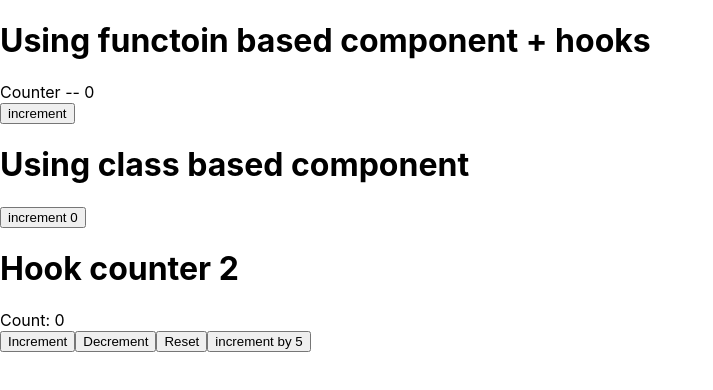
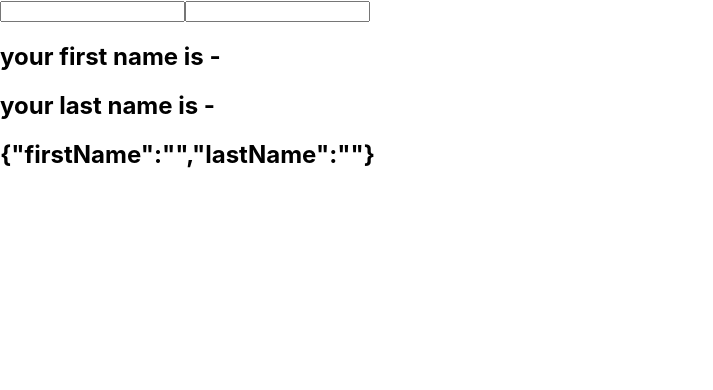
Before and after one commit to thanmaisai-asc/React, a React (Create React App) app in the folder prj1/: page / in a window 1280 px wide. Shown: the top 390 px of the page, without its empty margins (0-713 px from the left). Built offline with nearby package versions, Linux system fonts and the light colour scheme.

Commit message:
useState for object

```diff
--- a/prj1/src/App.js
+++ b/prj1/src/App.js
@@ -1,18 +1,14 @@
 import React from 'react';
-import HookCounter from "./hooks/HookCounter";
-import ClassCounter from "./hooks/ClassCounter";
-import HookCountertwo from './hooks/HookCoutertwo';
+// import HookCounter from "./hooks/HookCounter";
+// import ClassCounter from "./hooks/ClassCounter";
+// import HookCountertwo from './hooks/HookCoutertwo';
+import UseStateObject from './hooks/UseStateObject';
 
 //install axios
 function App() {
   return (
     <div>
-     <h1>Using functoin based component + hooks</h1>
-      <HookCounter />
-     <h1>Using class based component</h1>
-      <ClassCounter/>
-      <h1>Hook counter 2</h1>
-      <HookCountertwo/>
+     <UseStateObject/>
     </div>
   );
 }
--- a/prj1/src/hooks/HookCoutertwo.js
+++ b/prj1/src/hooks/HookCoutertwo.js
@@ -1,6 +1,6 @@
 import React, {useState } from 'react'
 
-function HookCountertwo() {
+function UseStatePrevCount() {
     const initialCount = 0
     const [count,setCount] = useState(initialCount)
 
@@ -24,4 +24,4 @@
   )
 }
 
-export default HookCountertwo
+export default UseStatePrevCount;
--- /dev/null
+++ b/prj1/src/hooks/UseStateObject.js
@@ -0,0 +1,26 @@
+import React, { useState } from "react";
+
+function UseStateObject() {
+  const [name, setName] = useState({ firstName: "", lastName: "" });
+  return (
+    <form>
+      <input
+        type="text"
+        value={name.firstName}
+        onChange={(e) => setName({...name, firstName: e.target.value })}
+      />
+
+      <input
+        type="text"
+        value={name.lastName}
+        onChange={(e) => setName({...name, lastName: e.target.value })}
+      />
+      <h2>your first name is -{name.firstName}</h2>
+      <h2>your last name is -{name.lastName}</h2>
+      <h2>{JSON.stringify(name)}</h2>
+
+    </form>
+  );
+}
+
+export default UseStateObject;
```
